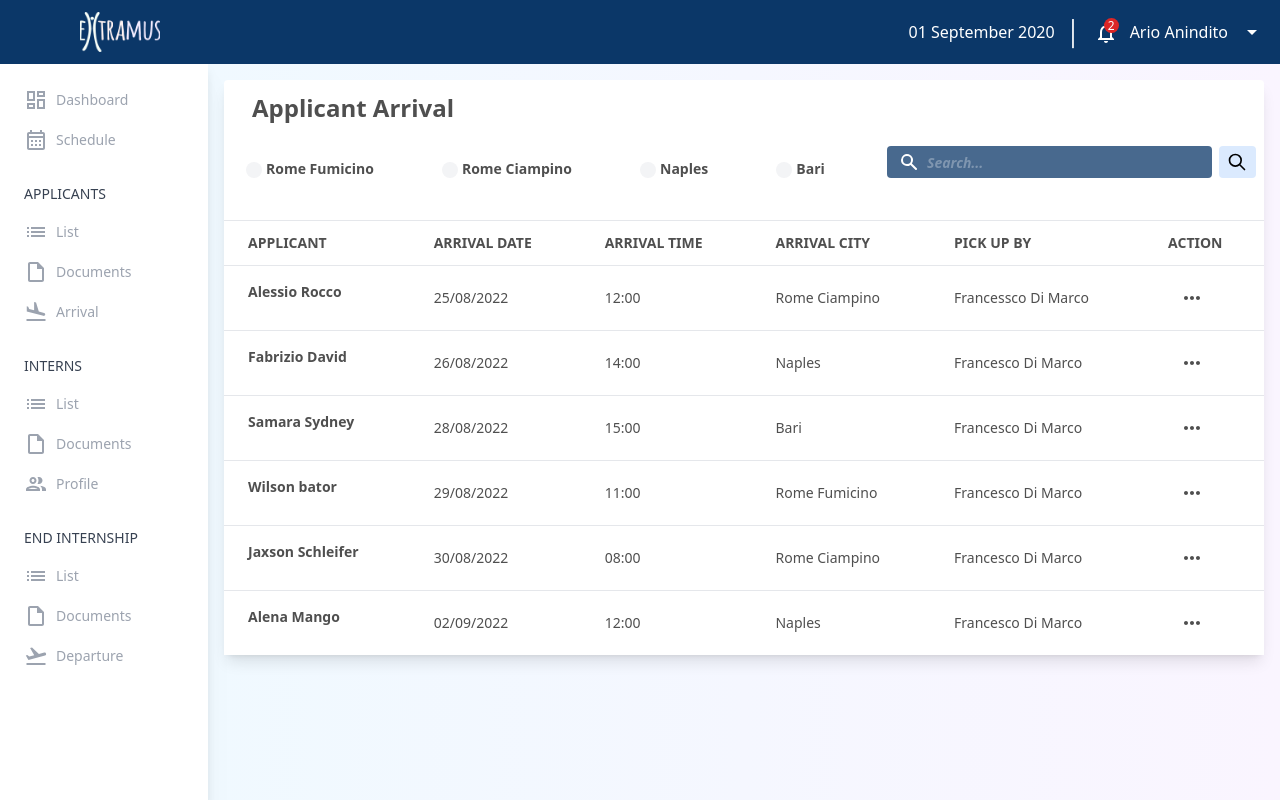
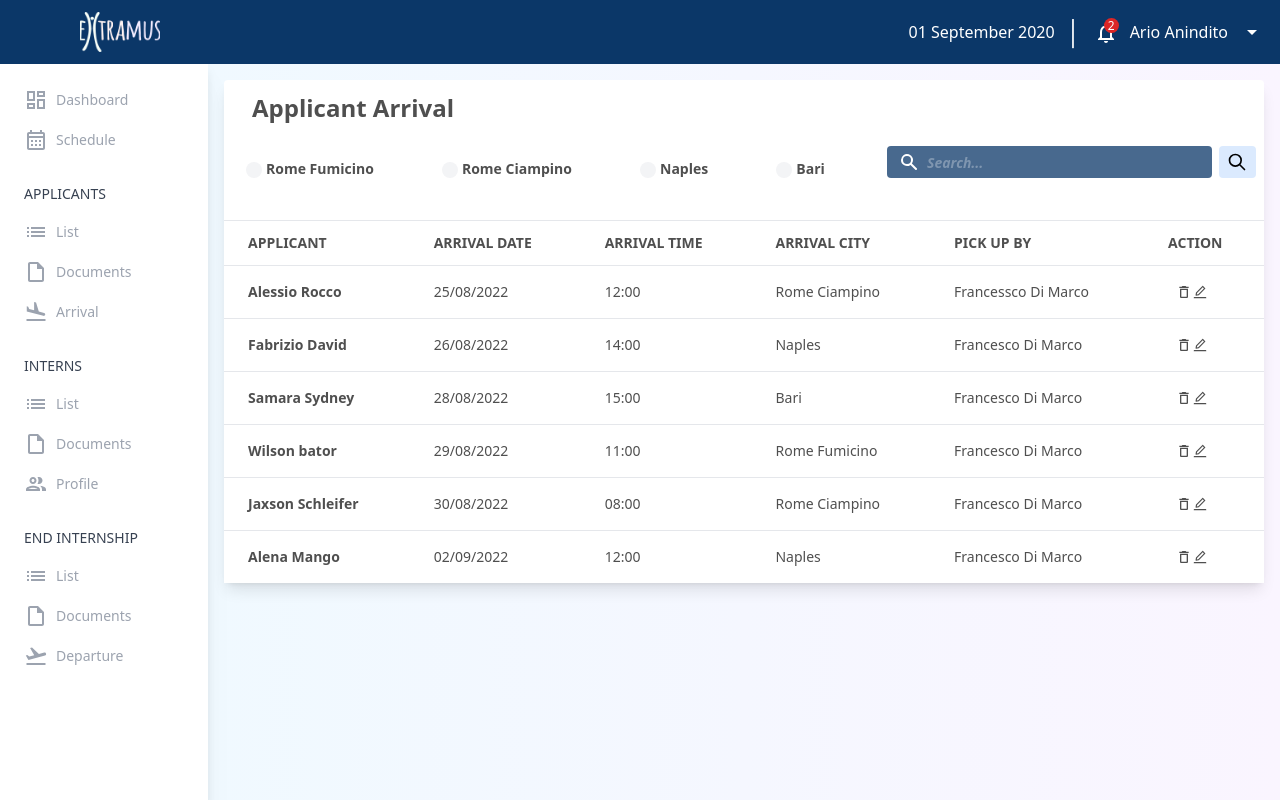
Before and after one commit to erenkahraman/HR-Platform, a Next.js app: page /applicants/Arrival in a window 1280 px wide. Built offline with nearby package versions, Linux system fonts and the light colour scheme.

Commit message:
finished the arrival page

```diff
--- a/pages/applicants/Arrival.jsx
+++ b/pages/applicants/Arrival.jsx
@@ -1,6 +1,8 @@
 import { Add, Circle, MoreHoriz, SystemUpdateAlt, EditOutlined, DeleteOutlineOutlined } from "@mui/icons-material";
 import Image from "next/image";
 import Link from "next/link";
+import {MdDeleteOutline} from "react-icons/md"
+import {AiOutlineEdit} from "react-icons/ai"
 
 export default function ApplicantsList() {
 	return (
@@ -135,44 +137,11 @@ export default function ApplicantsList() {
 										</div>
 									</td>
 
-									<td className="border-t-0 px-6 align-middle border-l-0 border-r-0 text-sm whitespace-nowrap p-4 text-left">
-										<a
-											href="#pablo"
-											className="text-blueGray-500 block py-1 px-3"
-										 // onclick="openDropdown(event,'table-dark-1-dropdown')"
-										>
-
-											<MoreHoriz />
-										</a>
-										<div
-											className="hidden bg-white text-base z-50 float-left py-2 list-none text-left rounded shadow-lg min-w-48"
-										//  id="table-dark-1-dropdown"
-										>
-											<a
-												href="#pablo"
-												className="text-sm py-2 px-4 font-normal block w-full whitespace-nowrap bg-transparent text-blueGray-700"
-											>
-												Action
-											</a>
-											<a
-												href="#pablo"
-												className="text-sm py-2 px-4 font-normal block w-full whitespace-nowrap bg-transparent text-blueGray-700"
-											>
-												Another action
-											</a>
-											<a
-												href="#pablo"
-												className="text-sm py-2 px-4 font-normal block w-full whitespace-nowrap bg-transparent text-blueGray-700"
-											>
-												Something else here
-											</a>
-											<div className="h-0 my-2 border border-solid border-blueGray-100"></div>
-											<a
-												href="#pablo"
-												className="text-sm py-2 px-4 font-normal block w-full whitespace-nowrap bg-transparent text-blueGray-700"
-											>
-												Seprated link
-											</a>
+									<td className="border-t-0 px-6 align-middle border-l-0 border-r-0 text-m whitespace-nowrap p-4 text-left">
+										{/* ICONS */}
+										<div className="flex flex-row ml-2">
+											<MdDeleteOutline />
+											<AiOutlineEdit />
 										</div>
 									</td>
 								</tr>
@@ -213,44 +182,11 @@ export default function ApplicantsList() {
 										</div>
 									</td>
 
-									<td className="border-t-0 px-6 align-middle border-l-0 border-r-0 text-sm whitespace-nowrap p-4 text-left">
-										<a
-											href="#pablo"
-											className="text-blueGray-500 block py-1 px-3"
-										// onclick="openDropdown(event,'table-dark-1-dropdown')"
-										>
-
-											<MoreHoriz />
-										</a>
-										<div
-											className="hidden bg-white text-base z-50 float-left py-2 list-none text-left rounded shadow-lg min-w-48"
-										// id="table-dark-1-dropdown"
-										>
-											<a
-												href="#pablo"
-												className="text-sm py-2 px-4 font-normal block w-full whitespace-nowrap bg-transparent text-blueGray-700"
-											>
-												Action
-											</a>
-											<a
-												href="#pablo"
-												className="text-sm py-2 px-4 font-normal block w-full whitespace-nowrap bg-transparent text-blueGray-700"
-											>
-												Another action
-											</a>
-											<a
-												href="#pablo"
-												className="text-sm py-2 px-4 font-normal block w-full whitespace-nowrap bg-transparent text-blueGray-700"
-											>
-												Something else here
-											</a>
-											<div className="h-0 my-2 border border-solid border-blueGray-100"></div>
-											<a
-												href="#pablo"
-												className="text-sm py-2 px-4 font-normal block w-full whitespace-nowrap bg-transparent text-blueGray-700"
-											>
-												Seprated link
-											</a>
+									<td className="border-t-0 px-6 align-middle border-l-0 border-r-0 text-m whitespace-nowrap p-4 text-left">
+										{/* ICONS */}
+										<div className="flex flex-row ml-2">
+											<MdDeleteOutline />
+											<AiOutlineEdit />
 										</div>
 									</td>
 								</tr>
@@ -291,44 +227,11 @@ export default function ApplicantsList() {
 										</div>
 									</td>
 
-									<td className="border-t-0 px-6 align-middle border-l-0 border-r-0 text-sm whitespace-nowrap p-4 text-left">
-										<a
-											href="#pablo"
-											className="text-blueGray-500 block py-1 px-3"
-										// onclick="openDropdown(event,'table-dark-1-dropdown')"
-										>
-
-											<MoreHoriz />
-										</a>
-										<div
-											className="hidden bg-white text-base z-50 float-left py-2 list-none text-left rounded shadow-lg min-w-48"
-										// id="table-dark-1-dropdown"
-										>
-											<a
-												href="#pablo"
-												className="text-sm py-2 px-4 font-normal block w-full whitespace-nowrap bg-transparent text-blueGray-700"
-											>
-												Action
-											</a>
-											<a
-												href="#pablo"
-												className="text-sm py-2 px-4 font-normal block w-full whitespace-nowrap bg-transparent text-blueGray-700"
-											>
-												Another action
-											</a>
-											<a
-												href="#pablo"
-												className="text-sm py-2 px-4 font-normal block w-full whitespace-nowrap bg-transparent text-blueGray-700"
-											>
-												Something else here
-											</a>
-											<div className="h-0 my-2 border border-solid border-blueGray-100"></div>
-											<a
-												href="#pablo"
-												className="text-sm py-2 px-4 font-normal block w-full whitespace-nowrap bg-transparent text-blueGray-700"
-											>
-												Seprated link
-											</a>
+									<td className="border-t-0 px-6 align-middle border-l-0 border-r-0 text-m whitespace-nowrap p-4 text-left">
+										{/* ICONS */}
+										<div className="flex flex-row ml-2">
+											<MdDeleteOutline />
+											<AiOutlineEdit />
 										</div>
 									</td>
 								</tr>
@@ -369,44 +272,11 @@ export default function ApplicantsList() {
 										</div>
 									</td>
 
-									<td className="border-t-0 px-6 align-middle border-l-0 border-r-0 text-sm whitespace-nowrap p-4 text-left">
-										<a
-											href="#pablo"
-											className="text-blueGray-500 block py-1 px-3"
-										// onclick="openDropdown(event,'table-dark-1-dropdown')"
-										>
-
-											<MoreHoriz />
-										</a>
-										<div
-											className="hidden bg-white text-base z-50 float-left py-2 list-none text-left rounded shadow-lg min-w-48"
-										// id="table-dark-1-dropdown"
-										>
-											<a
-												href="#pablo"
-												className="text-sm py-2 px-4 font-normal block w-full whitespace-nowrap bg-transparent text-blueGray-700"
-											>
-												Action
-											</a>
-											<a
-												href="#pablo"
-												className="text-sm py-2 px-4 font-normal block w-full whitespace-nowrap bg-transparent text-blueGray-700"
-											>
-												Another action
-											</a>
-											<a
-												href="#pablo"
-												className="text-sm py-2 px-4 font-normal block w-full whitespace-nowrap bg-transparent text-blueGray-700"
-											>
-												Something else here
-											</a>
-											<div className="h-0 my-2 border border-solid border-blueGray-100"></div>
-											<a
-												href="#pablo"
-												className="text-sm py-2 px-4 font-normal block w-full whitespace-nowrap bg-transparent text-blueGray-700"
-											>
-												Seprated link
-											</a>
+									<td className="border-t-0 px-6 align-middle border-l-0 border-r-0 text-m whitespace-nowrap p-4 text-left">
+										{/* ICONS */}
+										<div className="flex flex-row ml-2">
+											<MdDeleteOutline />
+											<AiOutlineEdit />
 										</div>
 									</td>
 								</tr>
@@ -454,44 +324,11 @@ export default function ApplicantsList() {
 										</div>
 									</td>
 
-									<td className="border-t-0 px-6 align-middle border-l-0 border-r-0 text-sm whitespace-nowrap p-4 text-left">
-										<a
-											href="#pablo"
-											className="text-blueGray-500 block py-1 px-3"
-										// onclick="openDropdown(event,'table-dark-1-dropdown')"
-										>
-
-											<MoreHoriz />
-										</a>
-										<div
-											className="hidden bg-white text-base z-50 float-left py-2 list-none text-left rounded shadow-lg min-w-48"
-										// id="table-dark-1-dropdown"
-										>
-											<a
-												href="#pablo"
-												className="text-sm py-2 px-4 font-normal block w-full whitespace-nowrap bg-transparent text-blueGray-700"
-											>
-												Action
-											</a>
-											<a
-												href="#pablo"
-												className="text-sm py-2 px-4 font-normal block w-full whitespace-nowrap bg-transparent text-blueGray-700"
-											>
-												Another action
-											</a>
-											<a
-												href="#pablo"
-												className="text-sm py-2 px-4 font-normal block w-full whitespace-nowrap bg-transparent text-blueGray-700"
-											>
-												Something else here
-											</a>
-											<div className="h-0 my-2 border border-solid border-blueGray-100"></div>
-											<a
-												href="#pablo"
-												className="text-sm py-2 px-4 font-normal block w-full whitespace-nowrap bg-transparent text-blueGray-700"
-											>
-												Seprated link
-											</a>
+									<td className="border-t-0 px-6 align-middle border-l-0 border-r-0 text-m whitespace-nowrap p-4 text-left">
+										{/* ICONS */}
+										<div className="flex flex-row ml-2">
+											<MdDeleteOutline />
+											<AiOutlineEdit />
 										</div>
 									</td>
 								</tr>
@@ -539,44 +376,11 @@ export default function ApplicantsList() {
 										</div>
 									</td>
 
-									<td className="border-t-0 px-6 align-middle border-l-0 border-r-0 text-sm whitespace-nowrap p-4 text-left">
-										<a
-											href="#pablo"
-											className="text-blueGray-500 block py-1 px-3"
-										// onclick="openDropdown(event,'table-dark-1-dropdown')"
-										>
-
-											<MoreHoriz />
-										</a>
-										<div
-											className="hidden bg-white text-base z-50 float-left py-2 list-none text-left rounded shadow-lg min-w-48"
-										// id="table-dark-1-dropdown"
-										>
-											<a
-												href="#pablo"
-												className="text-sm py-2 px-4 font-normal block w-full whitespace-nowrap bg-transparent text-blueGray-700"
-											>
-												Action
-											</a>
-											<a
-												href="#pablo"
-												className="text-sm py-2 px-4 font-normal block w-full whitespace-nowrap bg-transparent text-blueGray-700"
-											>
-												Another action
-											</a>
-											<a
-												href="#pablo"
-												className="text-sm py-2 px-4 font-normal block w-full whitespace-nowrap bg-transparent text-blueGray-700"
-											>
-												Something else here
-											</a>
-											<div className="h-0 my-2 border border-solid border-blueGray-100"></div>
-											<a
-												href="#pablo"
-												className="text-sm py-2 px-4 font-normal block w-full whitespace-nowrap bg-transparent text-blueGray-700"
-											>
-												Seprated link
-											</a>
+									<td className="border-t-0 px-6 align-middle border-l-0 border-r-0 text-m whitespace-nowrap p-4 text-left">
+									{/* ICONS */}
+									<div className="flex flex-row ml-2">
+											<MdDeleteOutline />
+											<AiOutlineEdit />
 										</div>
 									</td>
 								</tr>
```
